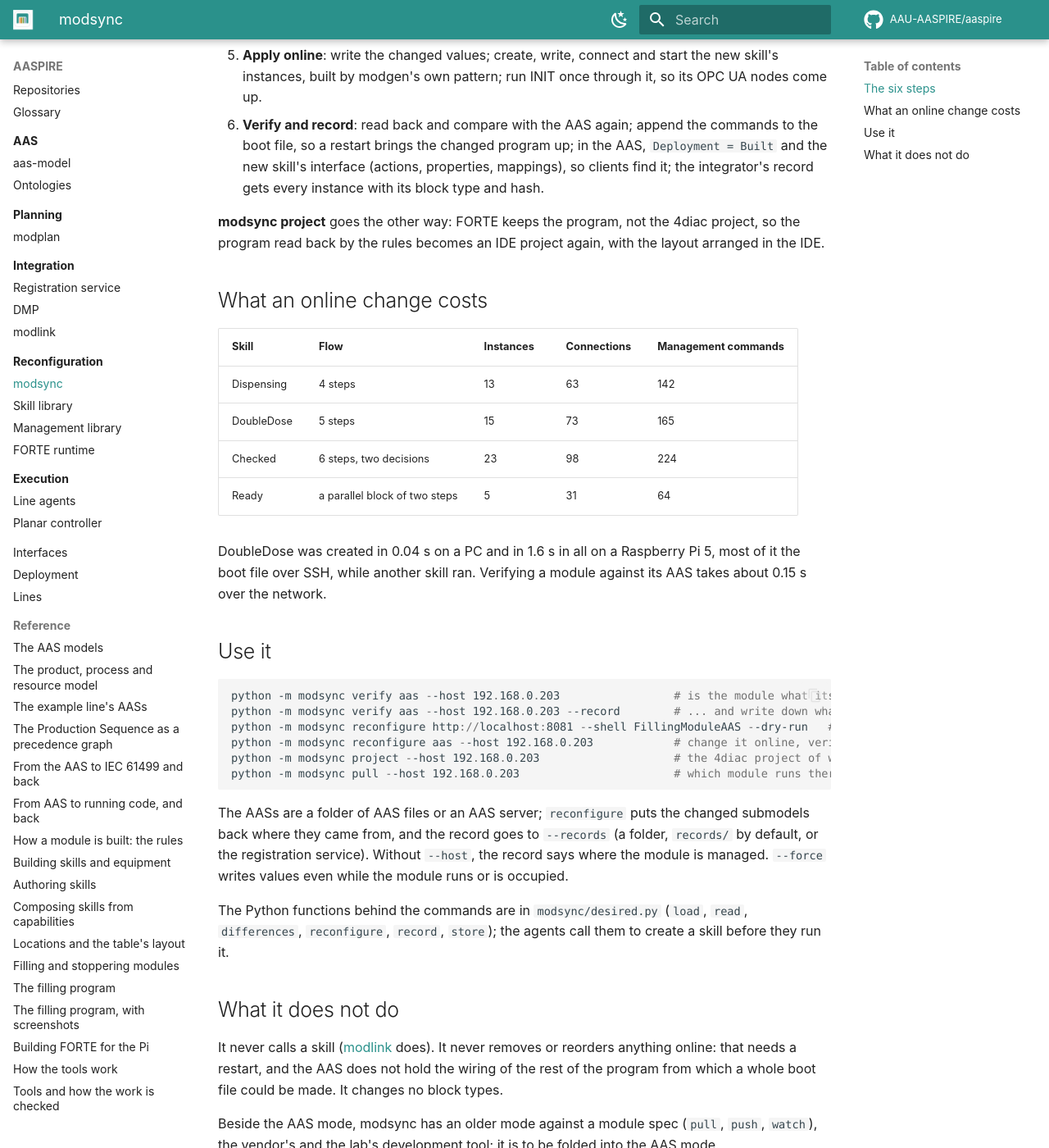
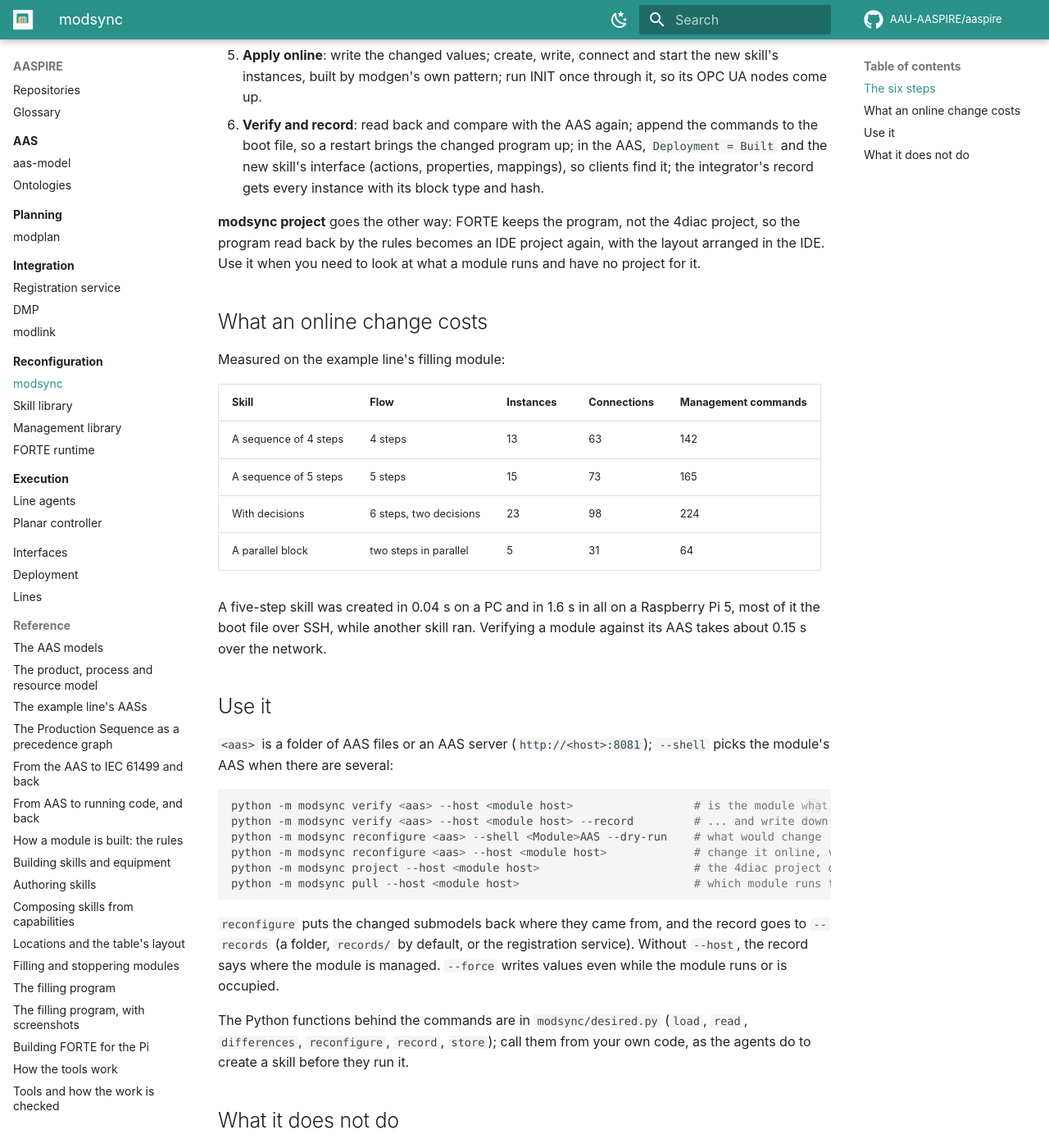
Before and after one commit to AAU-AASPIRE/aaspire, an MkDocs documentation site: the page built from docs/reconfiguration/modsync.md, in a window 1280 px wide and 1400 px high, scrolled down 1406 px. Shown: the whole window at 82% size. Built offline with MkDocs 1.6.1 and Material for MkDocs 9.7.7, drawn with Linux system fonts in a browser that asks for light colours; comment, search, counter and statistics services are not loaded; some of the changed text lies outside the part shown.

Commit message:
Reconfiguration pages and figures: your own modules, placeholders, current paths

````diff
--- a/docs/reconfiguration/modsync.md
+++ b/docs/reconfiguration/modsync.md
@@ -2,15 +2,15 @@
 
 <span class="pillar reconfiguration">Reconfiguration</span> Keeps a running IEC 61499 program and its AAS
 in step. It reads what runs over FORTE's management protocol, compares it with what the AAS describes,
-changes the program online where the module rules allow it, verifies the change and records it. Folder
-`aas61499-tools/modsync`; becomes the `modsync` repository.
+changes the program online where the module rules allow it, verifies the change and records it. A
+package of [aaspire-tools](https://github.com/AAU-AASPIRE/aaspire-tools).
 
 <figure markdown="span">
   [![The module's AAS on the left, modsync's six steps in the middle, FORTE and its boot file on the
   right](../figures/modsync.png)](../figures/modsync.png)
   <figcaption>What runs (1) and what is wanted (2) are compared (3); what may change online is guarded
-  (4), applied (5), verified and recorded (6). BottomUpFilling is described in the AAS and created
-  while the module runs.</figcaption>
+  (4), applied (5), verified and recorded (6). SkillX is described in the AAS and created while the
+  module runs.</figcaption>
 </figure>
 
 ## The six steps
@@ -35,39 +35,45 @@ changes the program online where the module rules allow it, verifies the change
    every instance with its block type and hash.
 
 **modsync project** goes the other way: FORTE keeps the program, not the 4diac project, so the program
-read back by the rules becomes an IDE project again, with the layout arranged in the IDE.
+read back by the rules becomes an IDE project again, with the layout arranged in the IDE. Use it when
+you need to look at what a module runs and have no project for it.
 
 ## What an online change costs
 
+Measured on the example line's filling module:
+
 | Skill | Flow | Instances | Connections | Management commands |
 | --- | --- | --- | --- | --- |
-| Dispensing | 4 steps | 13 | 63 | 142 |
-| DoubleDose | 5 steps | 15 | 73 | 165 |
-| Checked | 6 steps, two decisions | 23 | 98 | 224 |
-| Ready | a parallel block of two steps | 5 | 31 | 64 |
+| A sequence of 4 steps | 4 steps | 13 | 63 | 142 |
+| A sequence of 5 steps | 5 steps | 15 | 73 | 165 |
+| With decisions | 6 steps, two decisions | 23 | 98 | 224 |
+| A parallel block | two steps in parallel | 5 | 31 | 64 |
 
-DoubleDose was created in 0.04 s on a PC and in 1.6 s in all on a Raspberry Pi 5, most of it the boot
-file over SSH, while another skill ran. Verifying a module against its AAS takes about 0.15 s over the
-network.
+A five-step skill was created in 0.04 s on a PC and in 1.6 s in all on a Raspberry Pi 5, most of it
+the boot file over SSH, while another skill ran. Verifying a module against its AAS takes about 0.15 s
+over the network.
 
 ## Use it
 
+`<aas>` is a folder of AAS files or an AAS server (`http://<host>:8081`); `--shell` picks the module's
+AAS when there are several:
+
 ```powershell
-python -m modsync verify aas --host 192.168.0.203                 # is the module what its AAS describes?
-python -m modsync verify aas --host 192.168.0.203 --record        # ... and write down what was found
-python -m modsync reconfigure http://localhost:8081 --shell FillingModuleAAS --dry-run   # what would change
-python -m modsync reconfigure aas --host 192.168.0.203            # change it online, verify, record
-python -m modsync project --host 192.168.0.203                    # the 4diac project of what runs (projects/)
-python -m modsync pull --host 192.168.0.203                       # which module runs there, its drift, its AAS
+python -m modsync verify <aas> --host <module host>                  # is the module what its AAS describes?
+python -m modsync verify <aas> --host <module host> --record         # ... and write down what was found
+python -m modsync reconfigure <aas> --shell <Module>AAS --dry-run    # what would change
+python -m modsync reconfigure <aas> --host <module host>             # change it online, verify, record
+python -m modsync project --host <module host>                       # the 4diac project of what runs (projects/)
+python -m modsync pull --host <module host>                          # which module runs there, its drift, its AAS
 ```
 
-The AASs are a folder of AAS files or an AAS server; `reconfigure` puts the changed submodels back where
-they came from, and the record goes to `--records` (a folder, `records/` by default, or the registration
-service). Without `--host`, the record says where the module is managed. `--force` writes values even
-while the module runs or is occupied.
+`reconfigure` puts the changed submodels back where they came from, and the record goes to `--records`
+(a folder, `records/` by default, or the registration service). Without `--host`, the record says where
+the module is managed. `--force` writes values even while the module runs or is occupied.
 
 The Python functions behind the commands are in `modsync/desired.py` (`load`, `read`, `differences`,
-`reconfigure`, `record`, `store`); the agents call them to create a skill before they run it.
+`reconfigure`, `record`, `store`); call them from your own code, as the agents do to create a skill
+before they run it.
 
 ## What it does not do
 
@@ -75,8 +81,8 @@ It never calls a skill ([modlink](../integration/modlink.md) does). It never rem
 online: that needs a restart, and the AAS does not hold the wiring of the rest of the program from
 which a whole boot file could be made. It changes no block types.
 
-Beside the AAS mode, modsync has an older mode against a module spec (`pull`, `push`, `watch`), the
-vendor's and the lab's development tool; it is to be folded into the AAS mode.
+Beside the AAS mode, modsync has a mode against a module spec (`pull`, `push`, `watch`), a development
+tool for whoever builds the module; it is to be folded into the AAS mode.
 
-Read further: [tools.md](../reference/tools.md),
-section 3; [mapping.md](../reference/mapping.md).
+Read further: [how the tools work](../reference/tools.md), section 3;
+[from the AAS to IEC 61499 and back](../reference/mapping.md).
````
Also changed, not shown: docs/reconfiguration/index.md (+7 -6 lines), docs/reconfiguration/mgmt.md (+9 -8 lines), docs/reconfiguration/runtime.md (+25 -22 lines), docs/reconfiguration/skill-lib.md (+26 -20 lines), docs/figures/mgmt.png, docs/figures/modsync.png, docs/figures/runtime.png, docs/figures/skill-lib.png.
